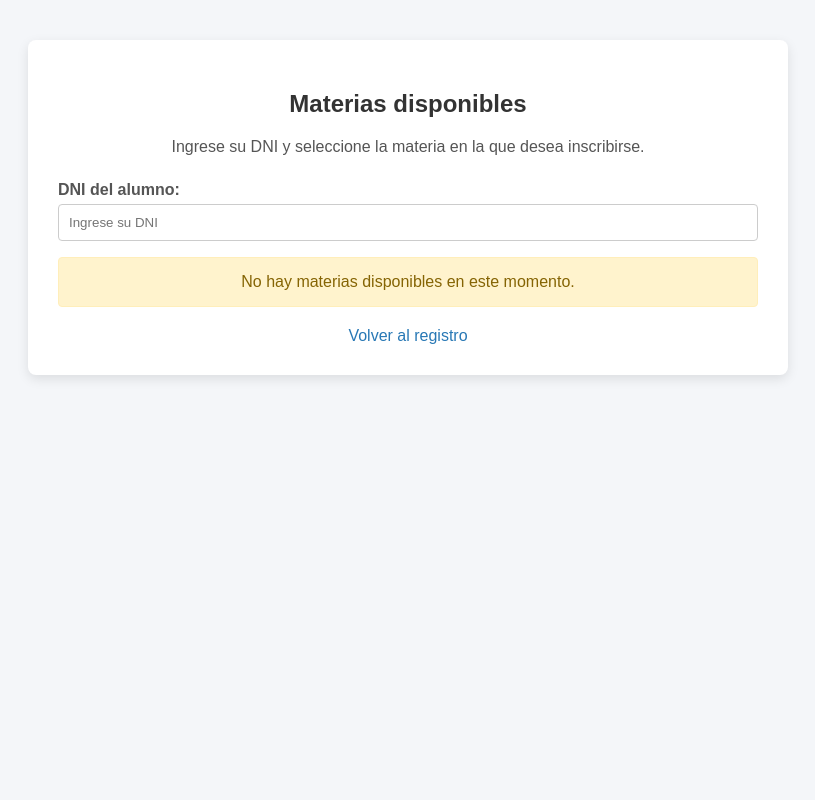
After one commit to adriansuarez1999/TP3_Plataforma_Web, a Flask app: template templates/inscripcion.html in a window 1280 px wide. The commit adds this page. Shown: the whole page, without its empty margins (232-1047 px from the left). Run offline with Flask 3, Linux system fonts and the light colour scheme; the template is opened without the code that fills it, so the values that code supplies are empty.

Commit message:
S3 T4: crear vista de inscripcion a materias

```diff
--- a/static/style.css
+++ b/static/style.css
@@ -77,3 +77,78 @@ button:hover {
     color: #155724;
     border: 1px solid #c3e6cb;
 }
+
+/* Sprint 3 - Vista de inscripción a materias */
+
+body.pagina-inscripcion {
+    min-height: 100vh;
+    height: auto;
+    align-items: flex-start;
+    padding: 40px 20px;
+    box-sizing: border-box;
+}
+
+.container-inscripcion {
+    max-width: 700px;
+}
+
+.texto-ayuda {
+    color: #555;
+    text-align: center;
+    margin-bottom: 25px;
+}
+
+.tabla-contenedor {
+    width: 100%;
+    overflow-x: auto;
+}
+
+.tabla-materias {
+    width: 100%;
+    border-collapse: collapse;
+    margin: 20px 0;
+}
+
+.tabla-materias th,
+.tabla-materias td {
+    padding: 12px;
+    border: 1px solid #dddddd;
+    text-align: left;
+}
+
+.tabla-materias th {
+    background-color: #f1f3f5;
+    color: #333333;
+}
+
+.tabla-materias td:last-child,
+.tabla-materias th:last-child {
+    width: 150px;
+    text-align: center;
+}
+
+.btn-inscribirse {
+    width: auto;
+    padding: 8px 16px;
+}
+
+.sin-materias {
+    padding: 15px;
+    background-color: #fff3cd;
+    color: #856404;
+    border: 1px solid #ffeeba;
+    border-radius: 4px;
+    text-align: center;
+}
+
+.enlace-volver {
+    display: block;
+    margin-top: 20px;
+    color: #2878b5;
+    text-align: center;
+    text-decoration: none;
+}
+
+.enlace-volver:hover {
+    text-decoration: underline;
+}
--- /dev/null
+++ b/templates/inscripcion.html
@@ -0,0 +1,76 @@
+<!DOCTYPE html>
+<html lang="es">
+<head>
+    <meta charset="UTF-8">
+    <meta name="viewport" content="width=device-width, initial-scale=1.0">
+    <title>Inscripción a Materias</title>
+    <link rel="stylesheet" href="{{ url_for('static', filename='style.css') }}">
+</head>
+<body class="pagina-inscripcion">
+    <main class="container container-inscripcion">
+        <h2>Materias disponibles</h2>
+
+        <p class="texto-ayuda">
+            Ingrese su DNI y seleccione la materia en la que desea inscribirse.
+        </p>
+
+        {% with messages = get_flashed_messages(with_categories=true) %}
+            {% if messages %}
+                {% for categoria, mensaje in messages %}
+                    <div class="alert {{ categoria }}">{{ mensaje }}</div>
+                {% endfor %}
+            {% endif %}
+        {% endwith %}
+
+        <form action="/inscribir" method="POST">
+            <div class="form-group">
+                <label for="dni_alumno">DNI del alumno:</label>
+                <input
+                    type="text"
+                    id="dni_alumno"
+                    name="dni_alumno"
+                    placeholder="Ingrese su DNI"
+                    required
+                >
+            </div>
+
+            {% if materias %}
+                <div class="tabla-contenedor">
+                    <table class="tabla-materias">
+                        <thead>
+                            <tr>
+                                <th>Materia</th>
+                                <th>Acción</th>
+                            </tr>
+                        </thead>
+
+                        <tbody>
+                            {% for materia in materias %}
+                                <tr>
+                                    <td>{{ materia[1] }}</td>
+                                    <td>
+                                        <button
+                                            type="submit"
+                                            class="btn-inscribirse"
+                                            name="id_materia"
+                                            value="{{ materia[0] }}"
+                                        >
+                                            Inscribirse
+                                        </button>
+                                    </td>
+                                </tr>
+                            {% endfor %}
+                        </tbody>
+                    </table>
+                </div>
+            {% else %}
+                <p class="sin-materias">
+                    No hay materias disponibles en este momento.
+                </p>
+            {% endif %}
+        </form>
+
+        <a href="/" class="enlace-volver">Volver al registro</a>
+    </main>
+</body>
+</html>
```
